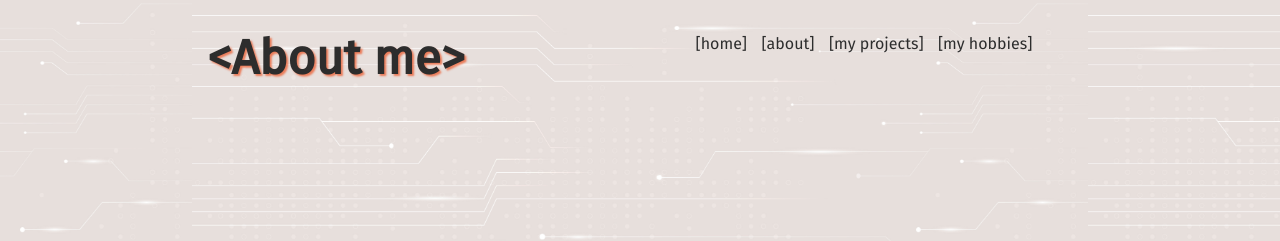
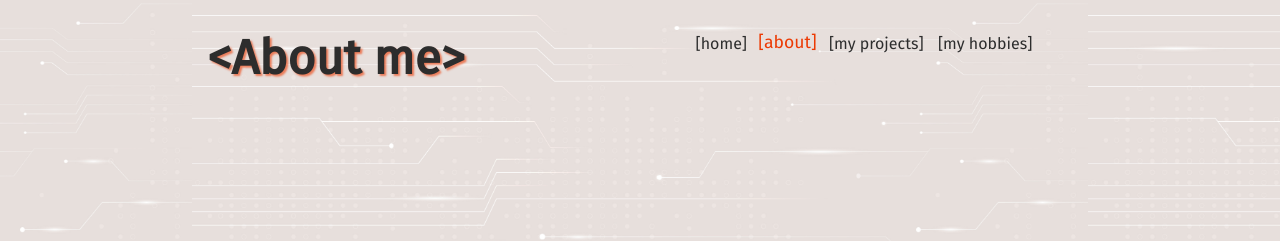
Before and after one commit to Tratatemium/personal-page-next, a Next.js app in the folder apps/web/: page /about in a window 1280 px wide. Shown: the top 241 px of the page. Built offline with nearby package versions, Linux system fonts and the light colour scheme.

Commit message:
Add NavLink component and update Navbar to use NavLink (#11)

```diff
--- /dev/null
+++ b/apps/web/src/components/layout/NavLink/NavLink.module.css
@@ -0,0 +1,13 @@
+.link {
+  height: fit-content;
+  color: var(--color-foreground-primary);
+  font-size: 1em;
+  transition: all 0.2s ease;
+}
+
+.link.active,
+.link:hover,
+.link:focus-within {
+  color: var(--accent-color-1);
+  transform: scale(1.1) translateY(-1px);
+}
--- /dev/null
+++ b/apps/web/src/components/layout/NavLink/NavLink.tsx
@@ -0,0 +1,27 @@
+"use client";
+
+import { usePathname } from "next/navigation";
+
+import styles from "./NavLink.module.css";
+import Link, { type LinkProps } from "next/link";
+
+interface NavLinkProps extends LinkProps {
+  children: React.ReactNode;
+  className?: string;
+}
+
+function NavLink({ children, className, href, ...props }: NavLinkProps) {
+  const pathname = usePathname();
+  const isActive = pathname === href;
+  return (
+    <Link
+      href={href}
+      className={`${styles.link} ${isActive ? styles.active : ""} ${className ?? ""}`}
+      {...props}
+    >
+      {children}
+    </Link>
+  );
+}
+
+export { NavLink };
--- a/apps/web/src/components/layout/Navbar/Navbar.module.css
+++ b/apps/web/src/components/layout/Navbar/Navbar.module.css
@@ -17,18 +17,6 @@
   padding: 0;
 }
 
-.link {
-  color: var(--color-foreground-primary);
-  font-size: 1em;
-  transition: all 0.2s eese;
-}
-
-.link:hover,
-.link:focus-within {
-  color: var(--accent-color-1);
-  transform: scale(1.1);
-}
-
 @media (max-width: 600px) {
   .nav {
     justify-content: center;
--- a/apps/web/src/components/layout/Navbar/Navbar.tsx
+++ b/apps/web/src/components/layout/Navbar/Navbar.tsx
@@ -1,5 +1,5 @@
 import styles from "./Navbar.module.css";
-import Link from "next/link";
+import { NavLink } from "../NavLink/NavLink";
 
 const links = [
   { text: "[home]", href: "/" },
@@ -13,9 +13,9 @@ function Navbar() {
     <nav className={styles.nav}>
       <ul className={styles.list}>
         {links.map((link) => (
-          <Link key={link.href} href={link.href} className={styles.link}>
+          <NavLink key={link.href} href={link.href}>
             {link.text}
-          </Link>
+          </NavLink>
         ))}
       </ul>
     </nav>
```
Also changed, not shown: 1 other file (tests, documents, lock files or other folders).
